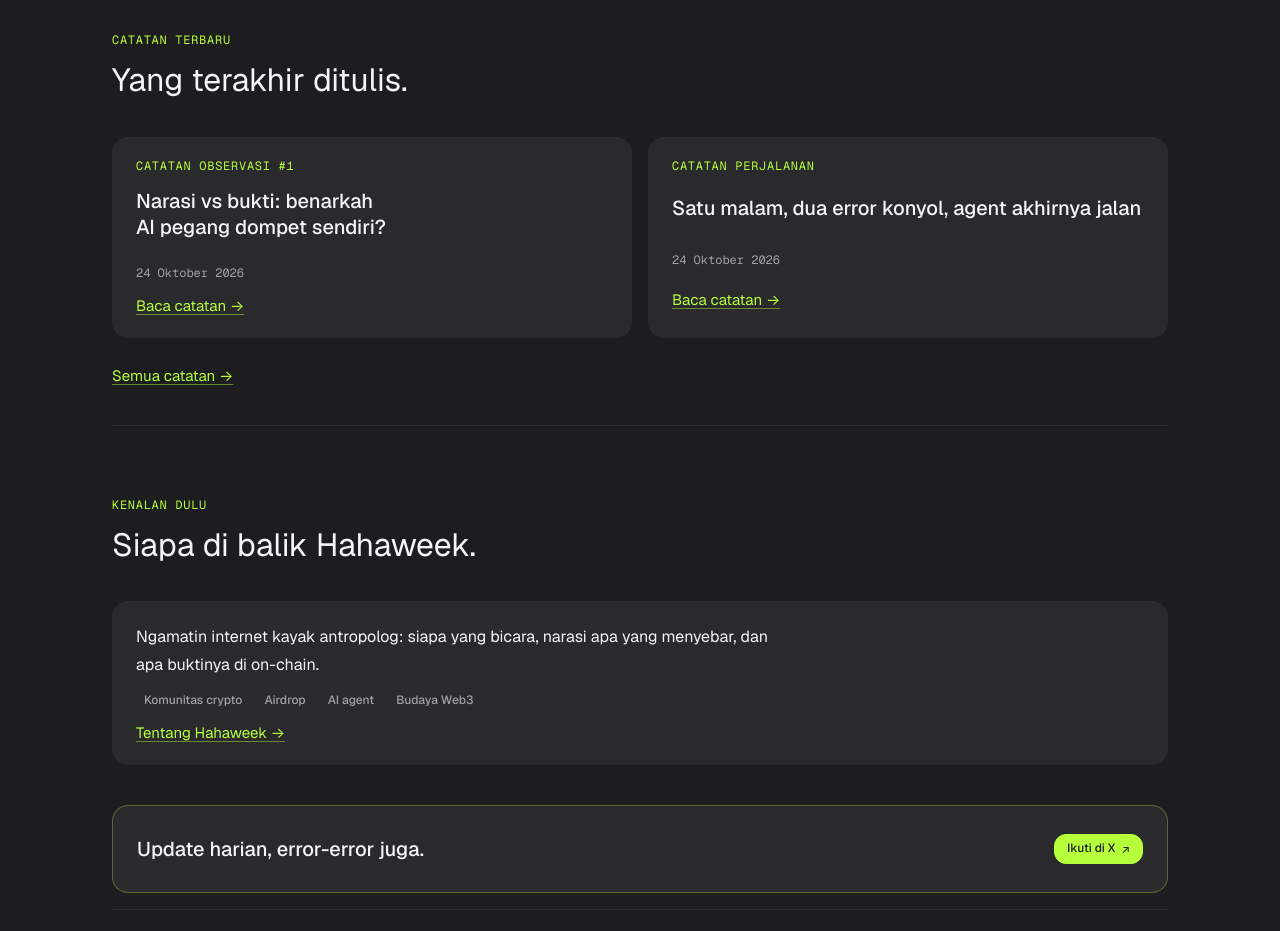
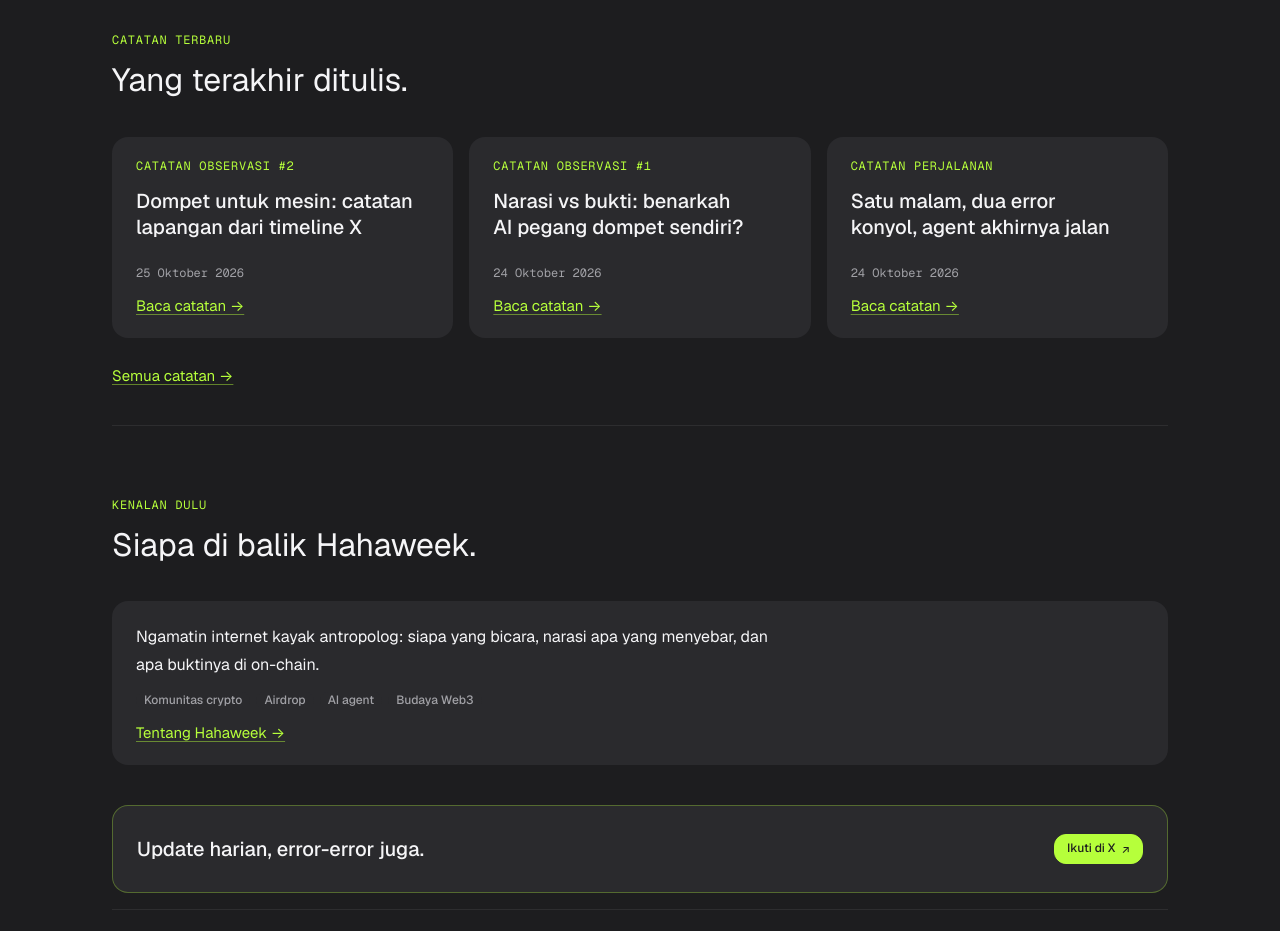
Before and after one commit to littlepxyek-crypto/littlepxyek-crypto.github.io, a plain HTML site: page index.html in a window 1280 px wide. Shown: the part 1120-2051 px from the top of the page. Drawn offline with nearby package versions, Linux system fonts and the light colour scheme.

Commit message:
Beranda: Observasi #2 jadi catatan terbaru

```diff
--- a/index.html
+++ b/index.html
@@ -195,6 +195,12 @@
           </div>
           <div class="cards">
             <div class="x-stack">
+              <p class="x-eyebrow">Catatan Observasi #2</p>
+              <h3><a href="/catatan/observasi-2/">Dompet untuk mesin: catatan lapangan dari timeline X</a></h3>
+              <p class="x-meta">25 Oktober 2026</p>
+              <a class="link x-accent" href="/catatan/observasi-2/">Baca catatan →</a>
+            </div>
+            <div class="x-stack">
               <p class="x-eyebrow">Catatan Observasi #1</p>
               <h3><a href="/catatan/observasi-1/">Narasi vs bukti: benarkah AI pegang dompet sendiri?</a></h3>
               <p class="x-meta">24 Oktober 2026</p>
```
